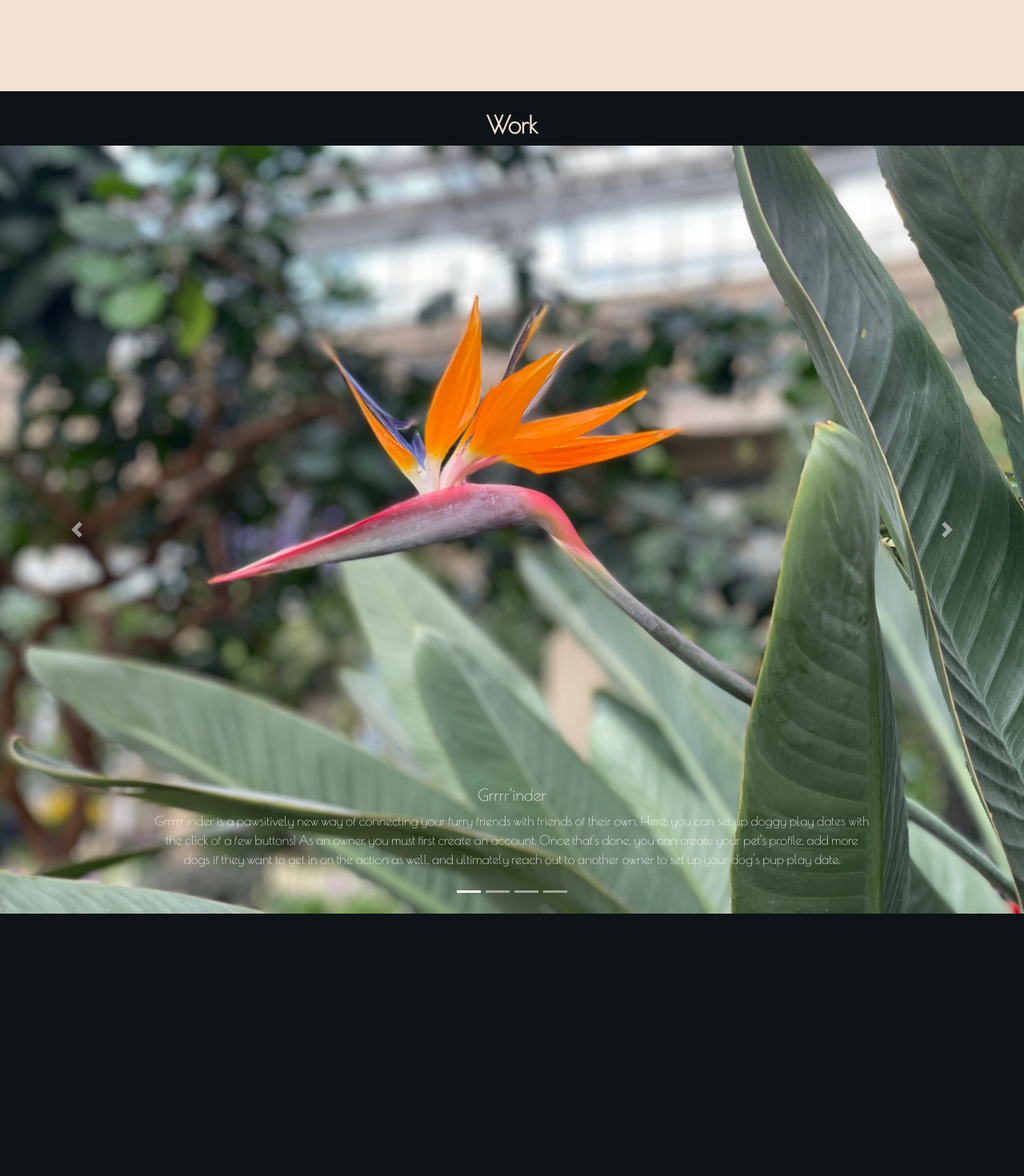
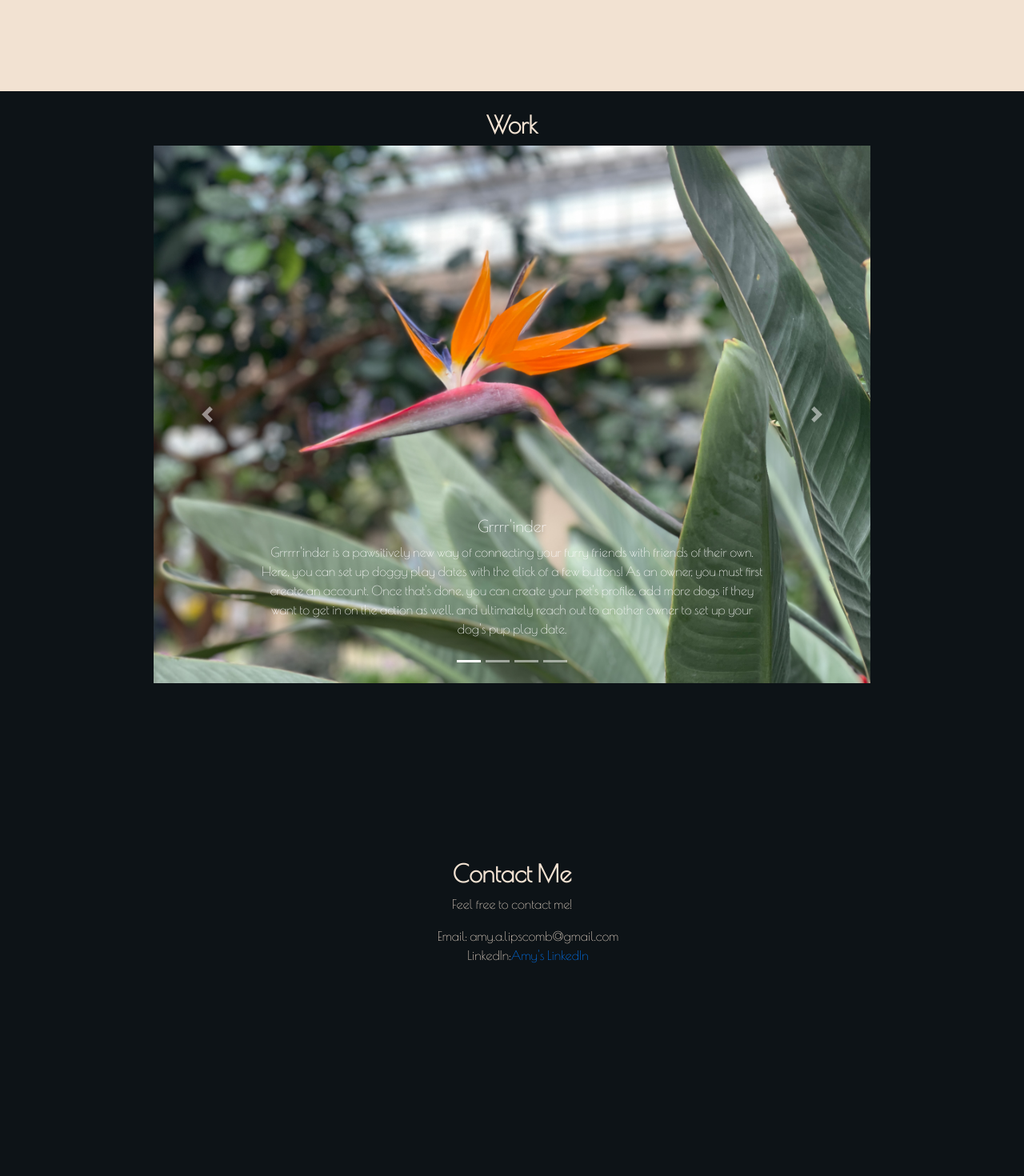
Before and after one commit to AmyLipscomb/portfolio-react, a React (Create React App) app: page / in a window 1280 px wide. Shown: the part 1540-3010 px from the top of the page at 80% size. Built offline with nearby package versions, Linux system fonts and the light colour scheme.

Commit message:
revised the gallery, revised CSS for the ContactMe

```diff
--- a/package.json
+++ b/package.json
@@ -10,6 +10,7 @@
     "gh-pages": "^5.0.0",
     "react": "^18.2.0",
     "react-dom": "^18.2.0",
+    "react-router-dom": "^6.8.1",
     "react-scripts": "5.0.1",
     "web-vitals": "^2.1.4"
   },
--- a/src/App.css
+++ b/src/App.css
@@ -89,8 +89,9 @@ body {
 /*; <--do not put a semicolon at the end of the curly brace, will affect the code below it*/
 
 #workSlide {
-  height: 100vh;
+  height: 70vh;
   width: 100vw;
+    /* Changed this to make the pictures look better */
   /*needed to add a 'vw' because we wanted the width, so that it will match the height 'vh'*/
   /* position:absolute; /*needed to make the position absolute so that we could move it all the way to the left
     left:0; /*this means it HAS to start at the start of the left-side browser, starting at pixel zero */
@@ -98,19 +99,33 @@ body {
   color: #f2e2d2;
   box-sizing: border-box;
   text-align: center !important;
+  display: flex;
+  flex-direction: column;
+  align-items: center;
+  /* margin-bottom: 3vh; */
 }
 
-/* CSS for the contact page- page is only showing up at the very bottom. Need to look further into. */
+/* CSS for the images */
+#carousel-items{
+  width: 70vw;
+  /* height: 70vh; */
+}
+
+
+/* CSS for the contact page */
 #Contact-Me{
-  height: 100vh;
+  margin-top: 50vh;
+  height: 50vh;
   width: 100vw;
   background-color: #0D1317;
   color: #f2e2d2;
   box-sizing: border-box;
   text-align: center !important;
-  /* list-style-type: none; */
   }
 
+  .Contact-List{
+    list-style-type: none;
+  }
 /* vertical 'AMY'-mainslide */
 .verticalName {
   writing-mode: vertical-rl;
@@ -124,7 +139,8 @@ body {
 
 
 #About-Me,
-#Work {
+#Work,
+#Contact-Title {
   font-size: 30px;
   font-weight: bolder;
   margin-top: 3vh;
--- a/src/components/Footer/index.js
+++ b/src/components/Footer/index.js
@@ -1,11 +1,11 @@
 const Footer = () => {
     return (
         <section id="Contact-Me">
-        <h3 id="Contact-Me">Contact Me</h3>
+        <h3 id="Contact-Title">Contact Me</h3>
 
         <div>
           <p> Feel free to contact me! </p>
-          <ul>
+          <ul className="Contact-List">
             <li>Email: amy.a.lipscomb@gmail.com</li>
 
 
```
Also changed, not shown: src/components/Project/index.js (indentation only), 1 other file (tests, documents, lock files or other folders).
